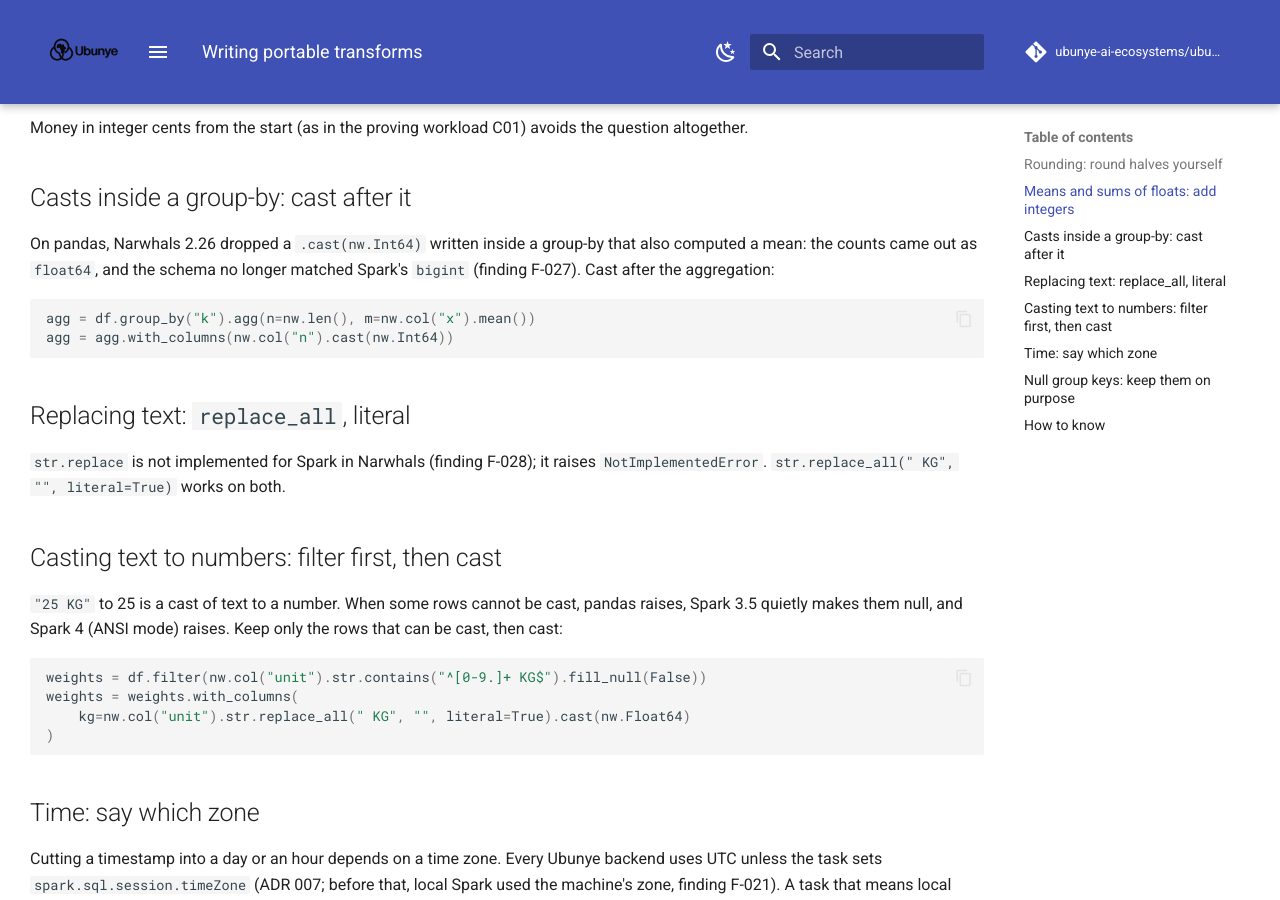
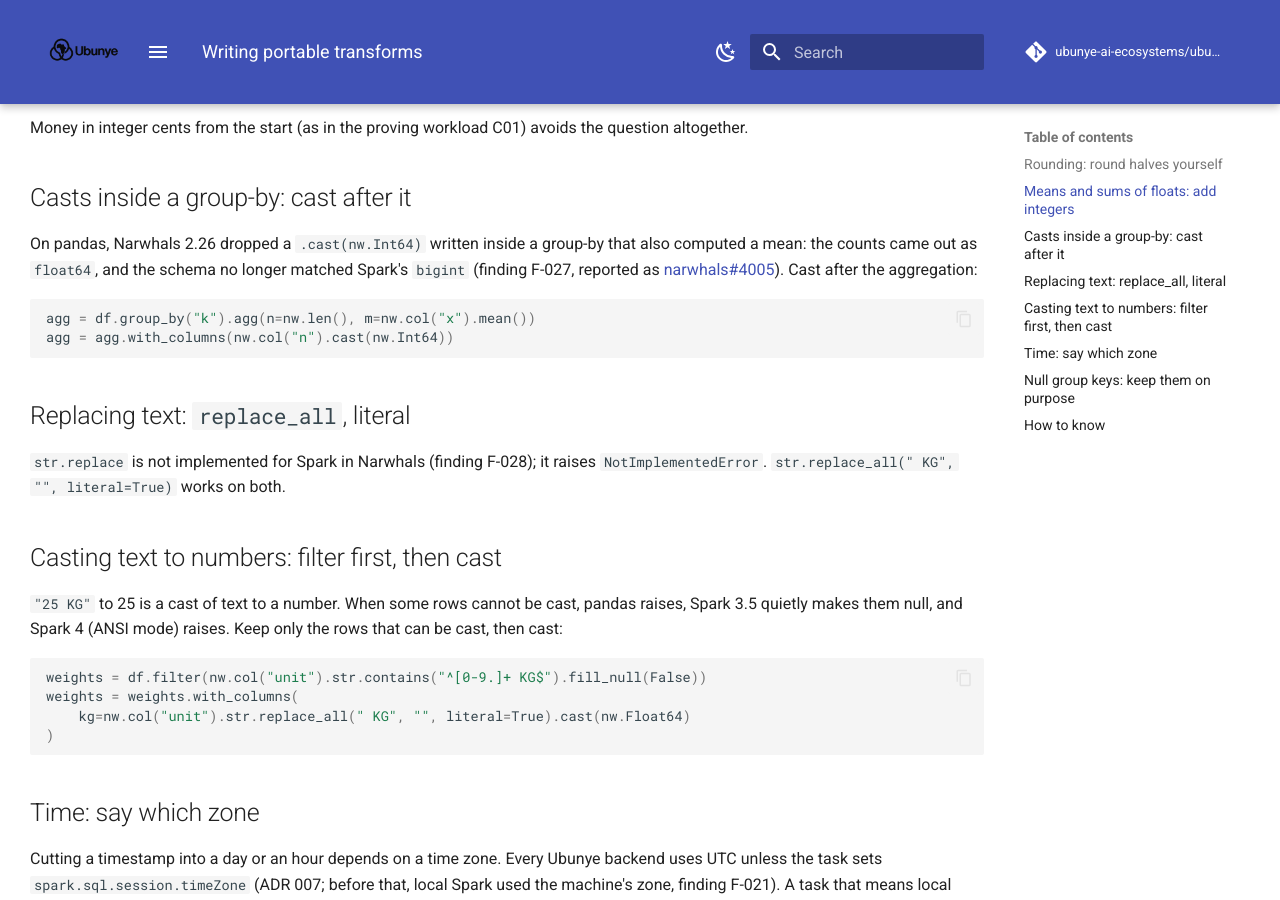
Before and after one commit to ubunye-ai-ecosystems/ubunye_engine, an MkDocs documentation site: the page built from docs/guides/portable-transforms.md, in a window 1280 px wide and 900 px high, scrolled down 795 px. Built offline with MkDocs 1.6.1 and Material for MkDocs 9.7.7, drawn with Linux system fonts in a browser that asks for light colours; comment, search, counter and statistics services are not loaded.

Commit message:
docs: F-027 reported upstream as narwhals#4005
Co-Authored-By: Claude Opus 5.5 <noreply@anthropic.com>
Claude-Session: https://claude.ai/code/session_011EC1sUKcRWSRFd5jsLCof2

````diff
--- a/docs/guides/portable-transforms.md
+++ b/docs/guides/portable-transforms.md
@@ -41,7 +41,8 @@ question altogether.
 
 On pandas, Narwhals 2.26 dropped a `.cast(nw.Int64)` written inside a group-by that
 also computed a mean: the counts came out as `float64`, and the schema no longer
-matched Spark's `bigint` (finding F-027). Cast after the aggregation:
+matched Spark's `bigint` (finding F-027, reported as
+[narwhals#4005](https://github.com/narwhals-dev/narwhals/issues/4005)). Cast after the aggregation:
 
 ```python
 agg = df.group_by("k").agg(n=nw.len(), m=nw.col("x").mean())
````
Also changed, not shown: tasks/hardening/findings/F-027-narwhals-cast-lost-in-group-by.md (+3 -3 lines).
